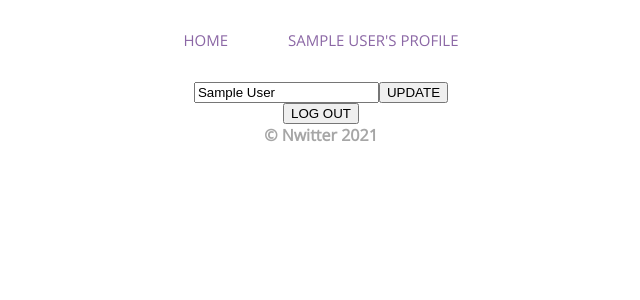
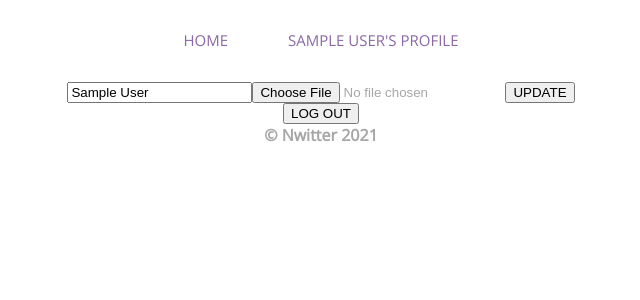
Before and after one commit to xkjhg/nwitter, a React (Create React App) app: page /#/profile in a window 1280 px wide. Shown: the top 300 px of the page, without its empty margins (319-959 px from the left). Built offline with nearby package versions, Linux system fonts and the light colour scheme; no server answers; sample sign-in values are in the browser's storage; the HTML template or start-up script is replaced by a standard one.

Commit message:
12. Profile Image

```diff
--- a/src/routes/Profile.js
+++ b/src/routes/Profile.js
@@ -1,5 +1,6 @@
-import { auth } from "fBase"
+import { auth, storage } from "fBase"
 import { updateProfile } from "firebase/auth"
+import { getDownloadURL, ref, uploadString } from "firebase/storage"
 import React, { useState } from "react"
 import { useHistory } from "react-router-dom"
 import "routes/Profile.css"
@@ -7,6 +8,7 @@ import "routes/Profile.css"
 const Profile = ({ refreshUser, userObj }) => {
   const History = useHistory()
   const [newDisplayName, setNewDisplayName] = useState(userObj.displayName)
+  const [profileImg, setProfileImg] = useState("")
   const onLogOutClick = () => {
     auth.signOut()
     History.push("/")
@@ -15,12 +17,34 @@ const Profile = ({ refreshUser, userObj }) => {
     const { target: { value } } = event
     setNewDisplayName(value)
   }
-  const onSubmit = event => {
+  const onSubmit = async event => {
     event.preventDefault()
+    let profileImgUrl = ""
+    if (profileImg !== "") {
+      const attachmentRef = ref(storage, `${userObj.uid}/profileImg`)
+      const response = await uploadString(attachmentRef, profileImg, "data_url")
+      profileImgUrl = await getDownloadURL(response.ref)
+    }
     if (userObj.displayName !== newDisplayName) {
       updateProfile(auth.currentUser, {
         displayName: newDisplayName
       }).then(() => refreshUser())
+    } else if (userObj.photoURL !== profileImgUrl) {
+      updateProfile(auth.currentUser, {
+        photoURL: profileImgUrl
+      })
+    }
+  }
+  const onFileChange = event => {
+    const { target: { files } } = event
+    const theFile = files[0]
+    const reader = new FileReader()
+    reader.onloadend = finishedEvent => {
+      const { target: { result } } = finishedEvent
+      setProfileImg(result)
+    }
+    if (theFile) {
+      reader.readAsDataURL(theFile)
     }
   }
   return (
@@ -32,6 +56,7 @@ const Profile = ({ refreshUser, userObj }) => {
           value={newDisplayName}
           onChange={onChange}
         />
+        <input type="file" accept="image/*" onChange={onFileChange} />
         <input type="submit" value="UPDATE" />
       </form>
       <button onClick={onLogOutClick}>LOG OUT</button>
```
